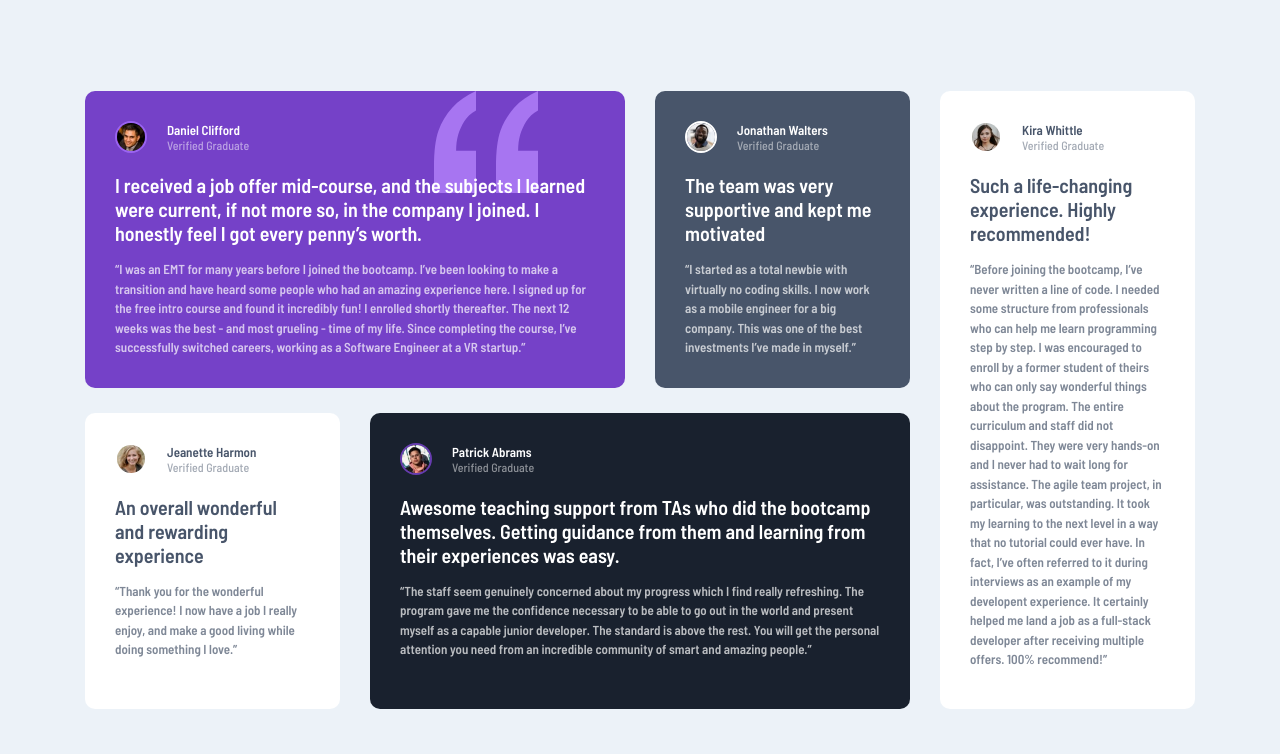
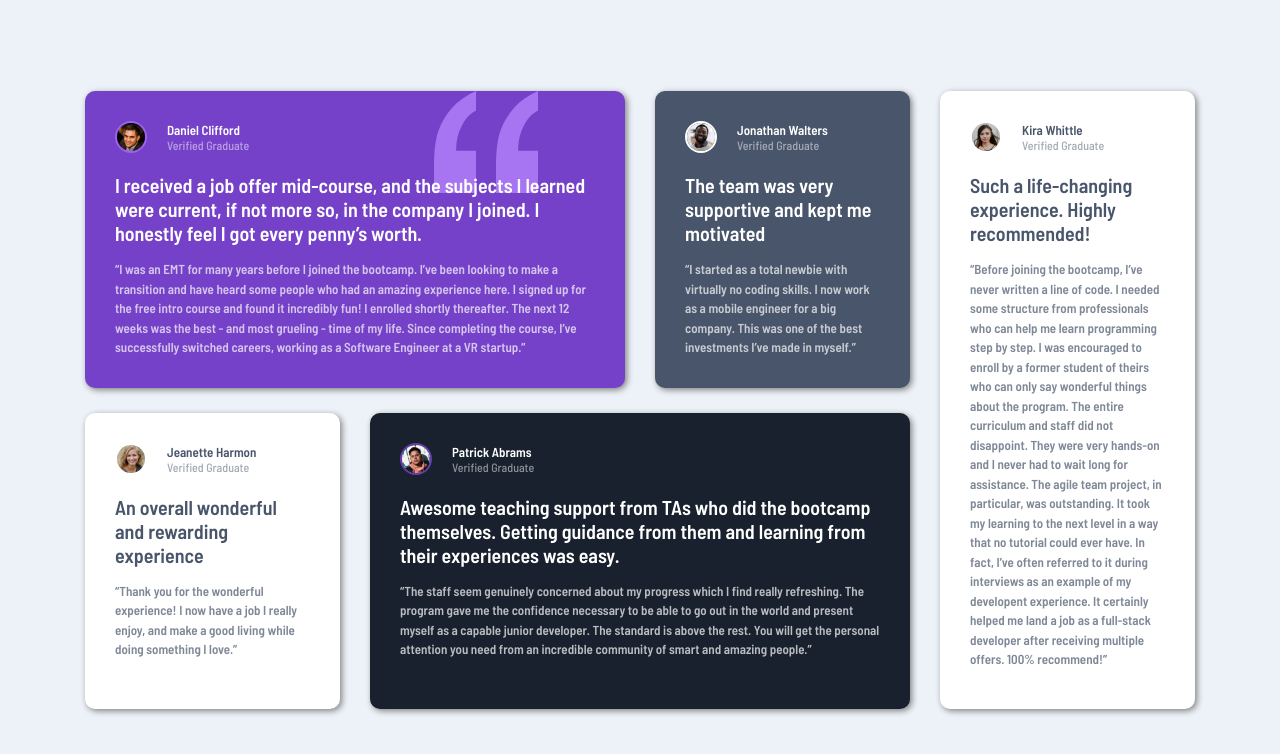
Before and after one commit to danieljml/Frontend-Mentor-Testimonials, a plain HTML site: page index.html in a window 1280 px wide. Drawn offline with Linux system fonts and the light colour scheme.

Commit message:
add shadows to the cards

```diff
--- a/styles.css
+++ b/styles.css
@@ -28,6 +28,7 @@ main {
   padding: 30px;
   border-radius: 10px;
   color: hsl(0, 0%, 100%);
+  box-shadow: 2px 2px 6px grey;
 }
 
 .card__user {
```
